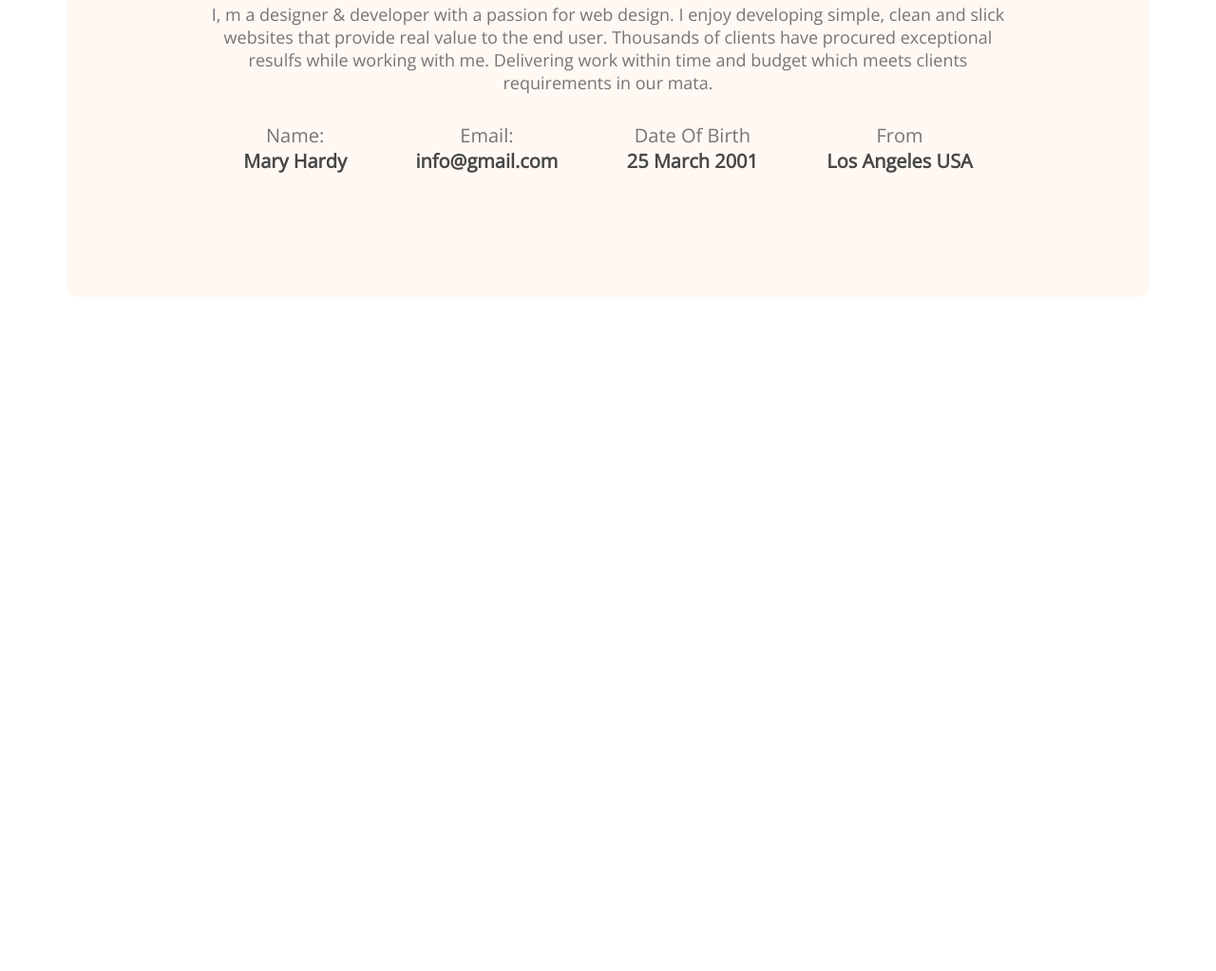
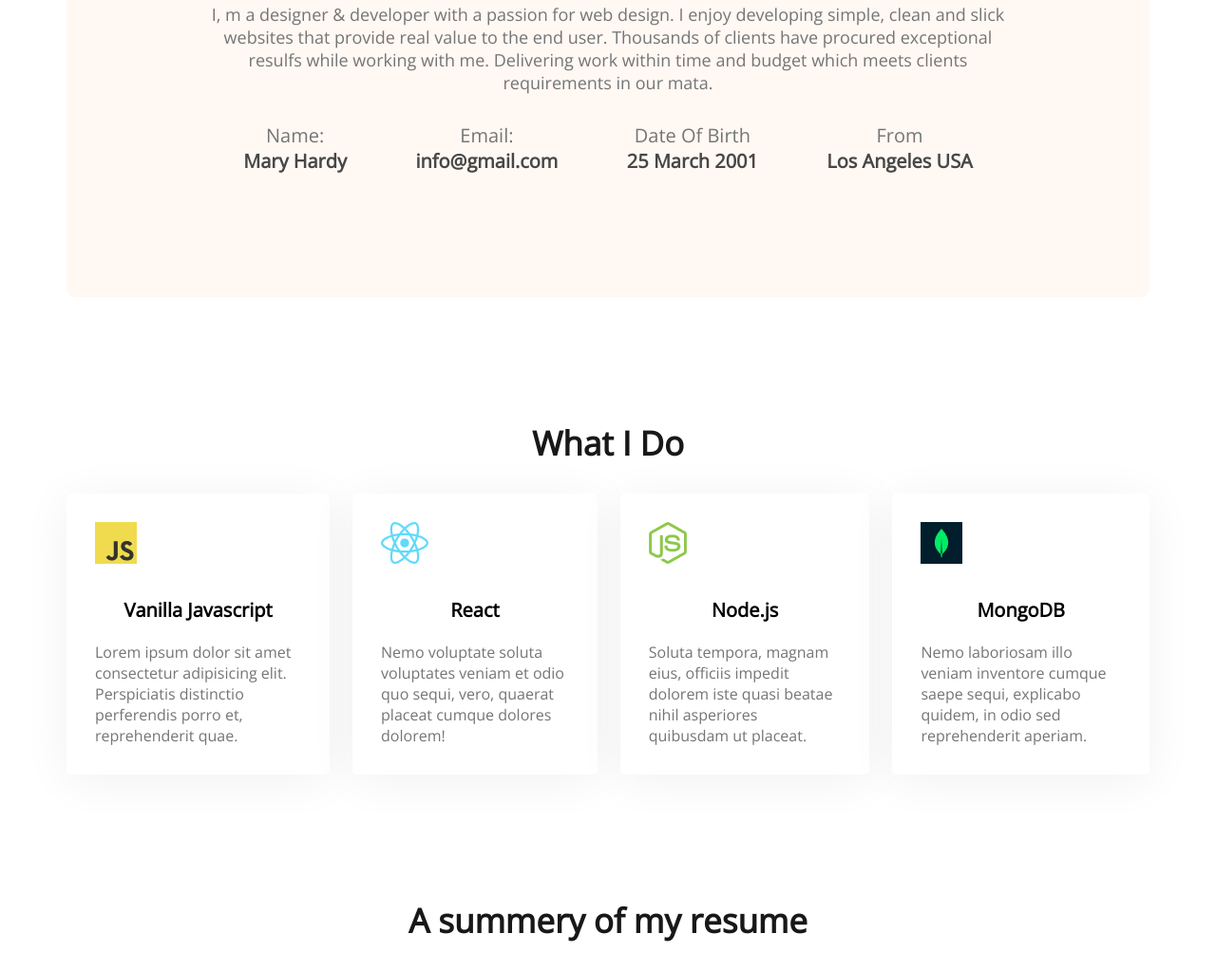
Before and after one commit to SantoSarker101/First-Website, a plain HTML site: page index.html in a window 1280 px wide. Shown: the part 1174-2197 px from the top of the page at 95% size. Before the commit the page ends 1487 px from the top, so only its background shows below. Drawn offline with nearby package versions, Linux system fonts and the light colour scheme.

Commit message:
Added Skill Section

```diff
--- a/index.html
+++ b/index.html
@@ -65,6 +65,44 @@
 					</div>
 				</div>
 			</section>
+
+			<section class="what-i-do">
+				<h3 class="section-title">
+					What I Do
+				</h3>
+
+				<div class="skills-container">
+					<div class="skill">
+						<img src="images/icons/js.png" alt="">
+						<p class="skill-title">Vanilla Javascript</p>
+						<p class="skill-description">Lorem ipsum dolor sit amet consectetur adipisicing elit. Perspiciatis distinctio perferendis porro et, reprehenderit quae.</p>
+					</div>
+					<div class="skill">
+						<img src="images/icons/react.png" alt="">
+						<p class="skill-title">React</p>
+						<p class="skill-description">Nemo voluptate soluta voluptates veniam et odio quo sequi, vero, quaerat placeat cumque dolores dolorem!</p>
+					</div>
+					<div class="skill">
+						<img src="images/icons/nodejs.png" alt="">
+						<p class="skill-title">Node.js</p>
+						<p class="skill-description">Soluta tempora, magnam eius, officiis impedit dolorem iste quasi beatae nihil asperiores quibusdam ut placeat.</p>
+					</div>
+					<div class="skill">
+						<img src="images/icons/mongo.png" alt="">
+						<p class="skill-title">MongoDB</p>
+						<p class="skill-description">Nemo laboriosam illo veniam inventore cumque saepe sequi, explicabo quidem, in odio sed reprehenderit aperiam.</p>
+					</div>
+				</div>
+			</section>
+
+			<!-- Resume Section -->
+
+			<section class="resume">
+				<h3 class="section-title">
+					A summery of my resume
+				</h3>
+			</section>
+
 		</main>
 
 		<footer></footer>
--- a/styles/style.css
+++ b/styles/style.css
@@ -99,6 +99,7 @@ main{
 	margin-bottom: 30px;
 	font-weight: 700;
 	font-size: 35px;
+	text-align: center;
 }
 
 .section-description{
@@ -122,3 +123,46 @@ main{
 	font-weight: 700;
 	font-size: 20px;
 }
+
+
+/* What i do styles */
+
+.what-i-do{
+	margin-top: 130px;
+}
+
+.skills-container{
+	display: flex;
+	gap: 24px;
+}
+
+.skill-title{
+	font-weight: 700;
+	font-size: 20px;
+	margin-top: 30px;
+	margin-bottom: 20px;
+	text-align: center;
+}
+
+.skill-description{
+	color: #757575;
+}
+
+.skill{
+	background: #FFFFFF;
+	box-shadow: 0px 6px 50px rgba(0, 0, 0, 0.06);
+	border-radius: 5px;
+	padding: 30px;
+}
+
+.resume{
+	margin-top: 130px;
+}
+
+.section-title{
+	font-weight: 700;
+	font-size: 35px;
+	color: #181818;
+}
+
+/* Resume Style */
```
